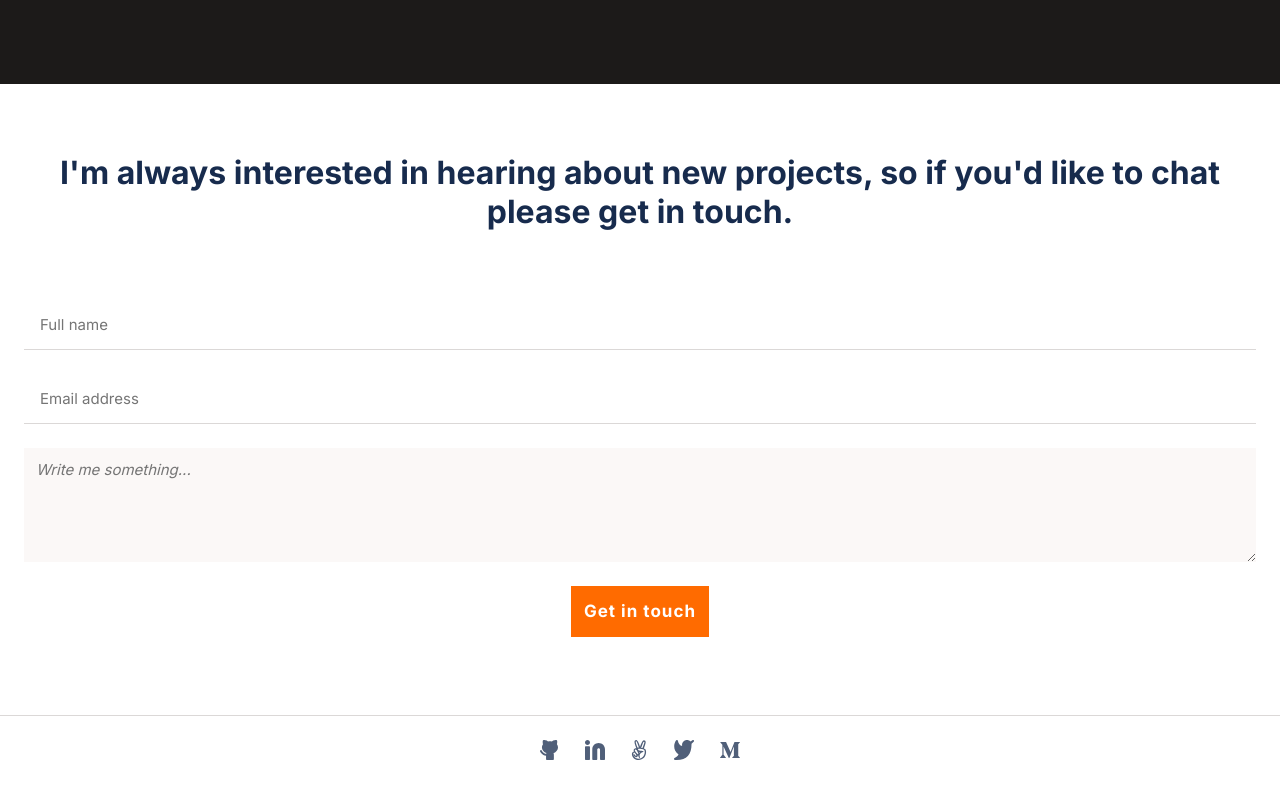
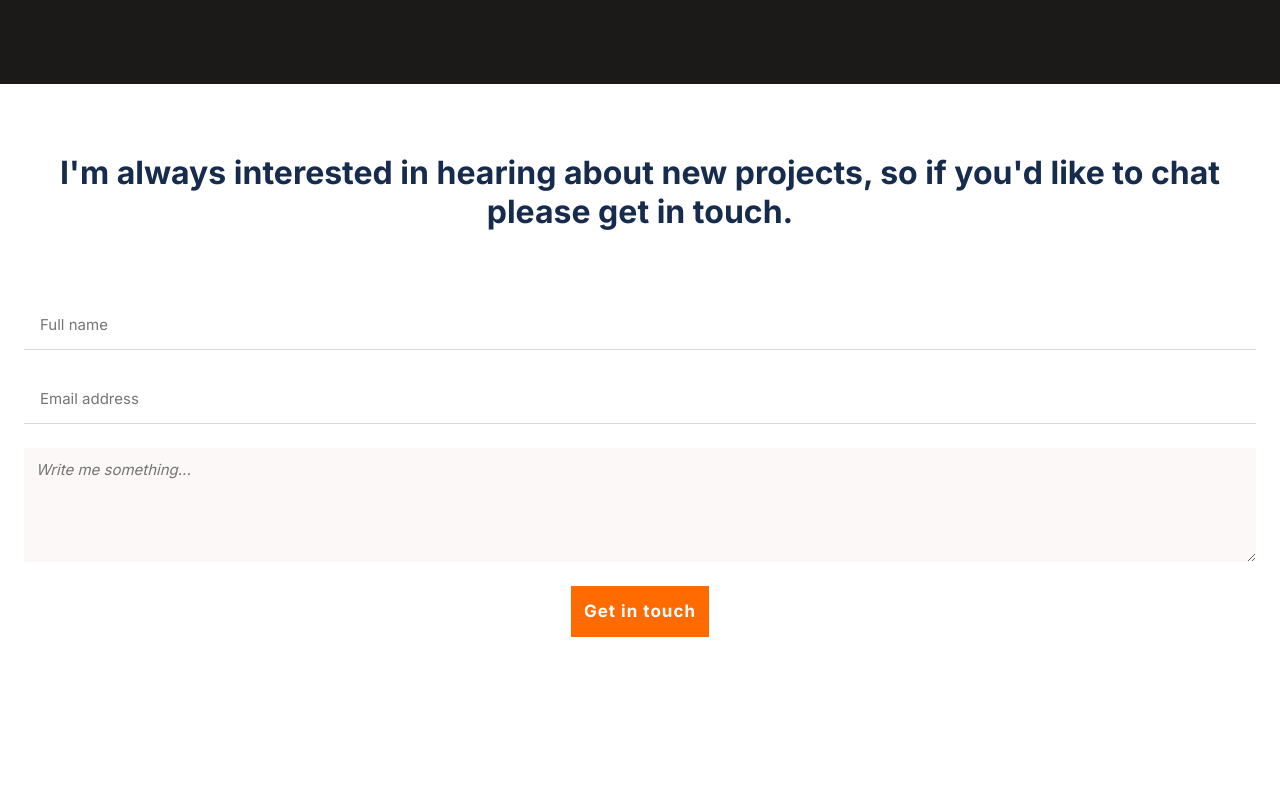
Before and after one commit to Kccendana/portfolio_project, a website: page index.html in a window 1280 px wide. Shown: the part 5624-6411 px from the top of the page. After the commit the page ends 6339 px from the top, so only its background shows below. Drawn offline with Linux system fonts and the light colour scheme.

Commit message:
deleted footer

```diff
--- a/index.html
+++ b/index.html
@@ -214,15 +214,5 @@
             </form>
         </section>
     </main>
-    <footer class="d-flex">
-        <ul class="f-social-media d-flex">
-            <li><a href=""><img src="assets/mobile/f-github.svg" alt="github icon"></a></li>
-            <li><a href=""><img src="assets/mobile/f-linkedin.svg" alt="linkedin icon"></a></li>
-            <li><a href=""><img src="assets/mobile/f-angelist.svg" alt="angelist icon"></a></li>
-            <li><a href=""><img src="assets/mobile/f-twitter.svg" alt="twitter icon"></a></li>
-            <li><a href=""><img src="assets/mobile/f-medium.svg" alt="medium icon"></a></li>
-
-        </ul>
-    </footer>
 </body>
 </html>
--- a/styles/style.css
+++ b/styles/style.css
@@ -383,16 +383,3 @@ ul li {
   background-color: var(--accent6-color);
   border: none;
 }
-
-footer {
-  padding: 15px;
-  height: 72px;
-  border-top: 1px solid var(--accent5-color);
-  justify-content: center;
-}
-
-.f-social-media {
-  width: 200px;
-  justify-content: space-between;
-  align-items: center;
-}
```
Also changed, not shown: package.json (added, +19 -0 lines), 1 other file.
